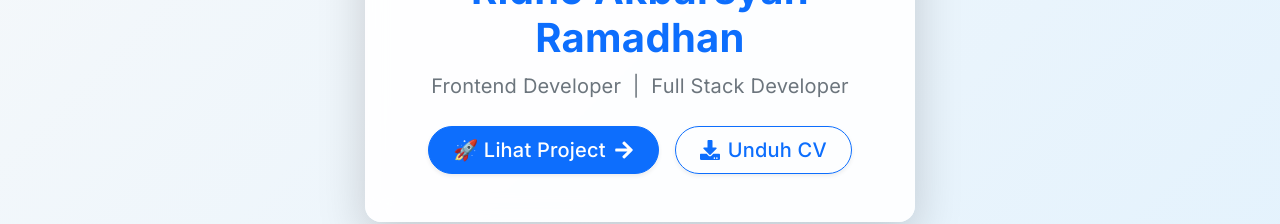
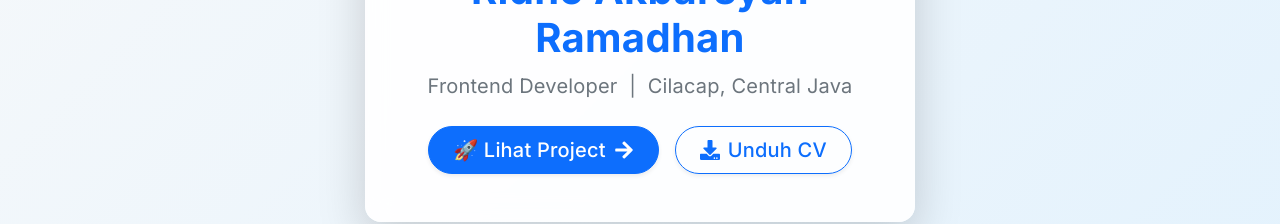
Before and after one commit to ridhoakbarsyah23/portfolio-next, a Next.js app: page / in a window 1280 px wide. Shown: the part 442-666 px from the top of the page. Built offline with nearby package versions, Linux system fonts and the light colour scheme.

Commit message:
update: HomeSection dan Readme.md

```diff
--- a/src/components/HomeSection.tsx
+++ b/src/components/HomeSection.tsx
@@ -68,7 +68,7 @@ export default function HomeSection({ darkMode }: Props) {
           </motion.h1>
 
           <motion.p className="mb-4 fs-5 text-secondary" initial={{ opacity: 0 }} animate={{ opacity: 1 }} transition={{ delay: 0.5 }}>
-            Frontend Developer &nbsp;|&nbsp; Full Stack Developer
+            Frontend Developer &nbsp;|&nbsp; Cilacap, Central Java
           </motion.p>
 
           <motion.div className="d-flex flex-column flex-sm-row justify-content-center gap-3" initial={{ opacity: 0 }} animate={{ opacity: 1 }} transition={{ delay: 0.7 }}>
```
Also changed, not shown: 1 other file (tests, documents, lock files or other folders).
